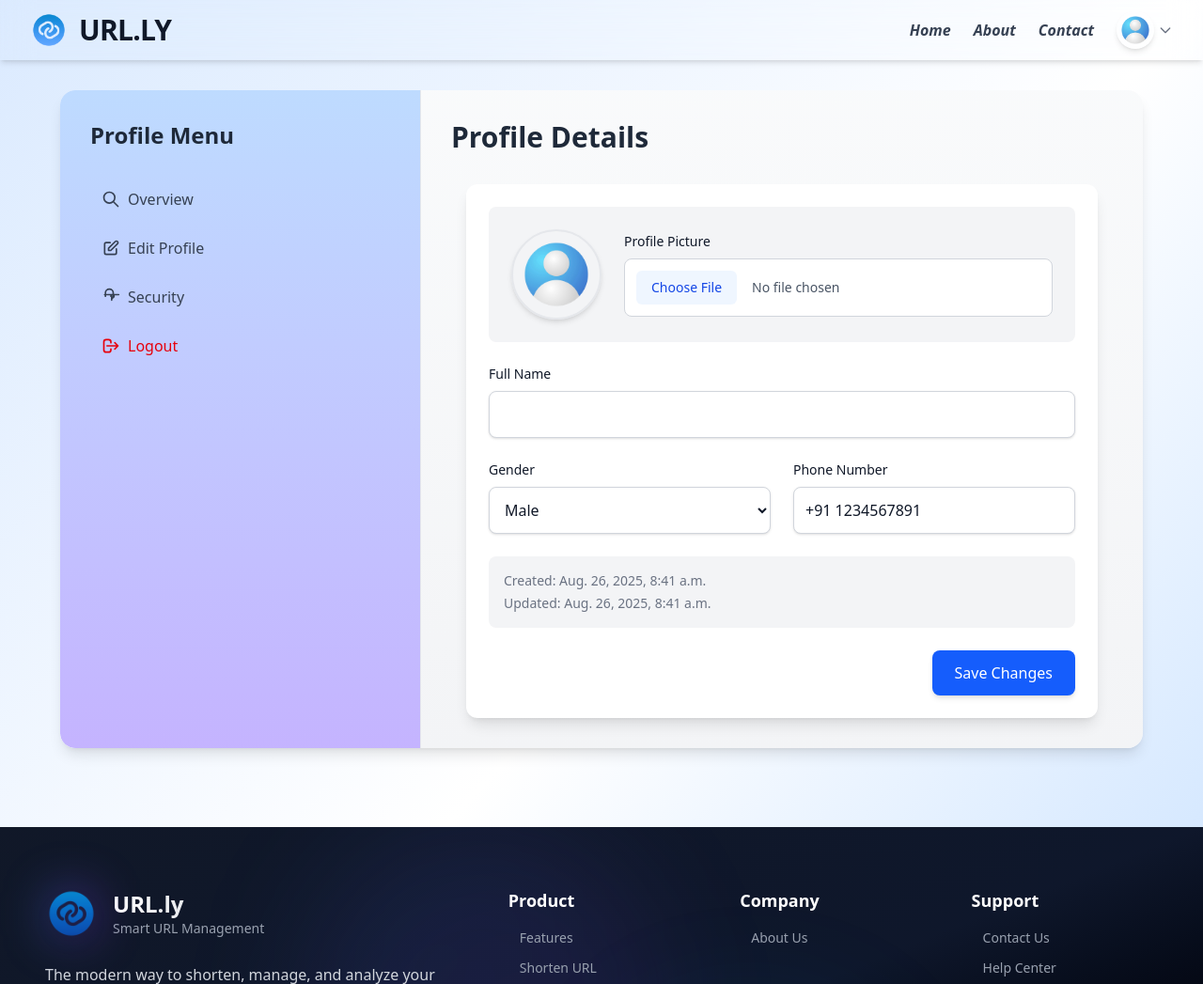
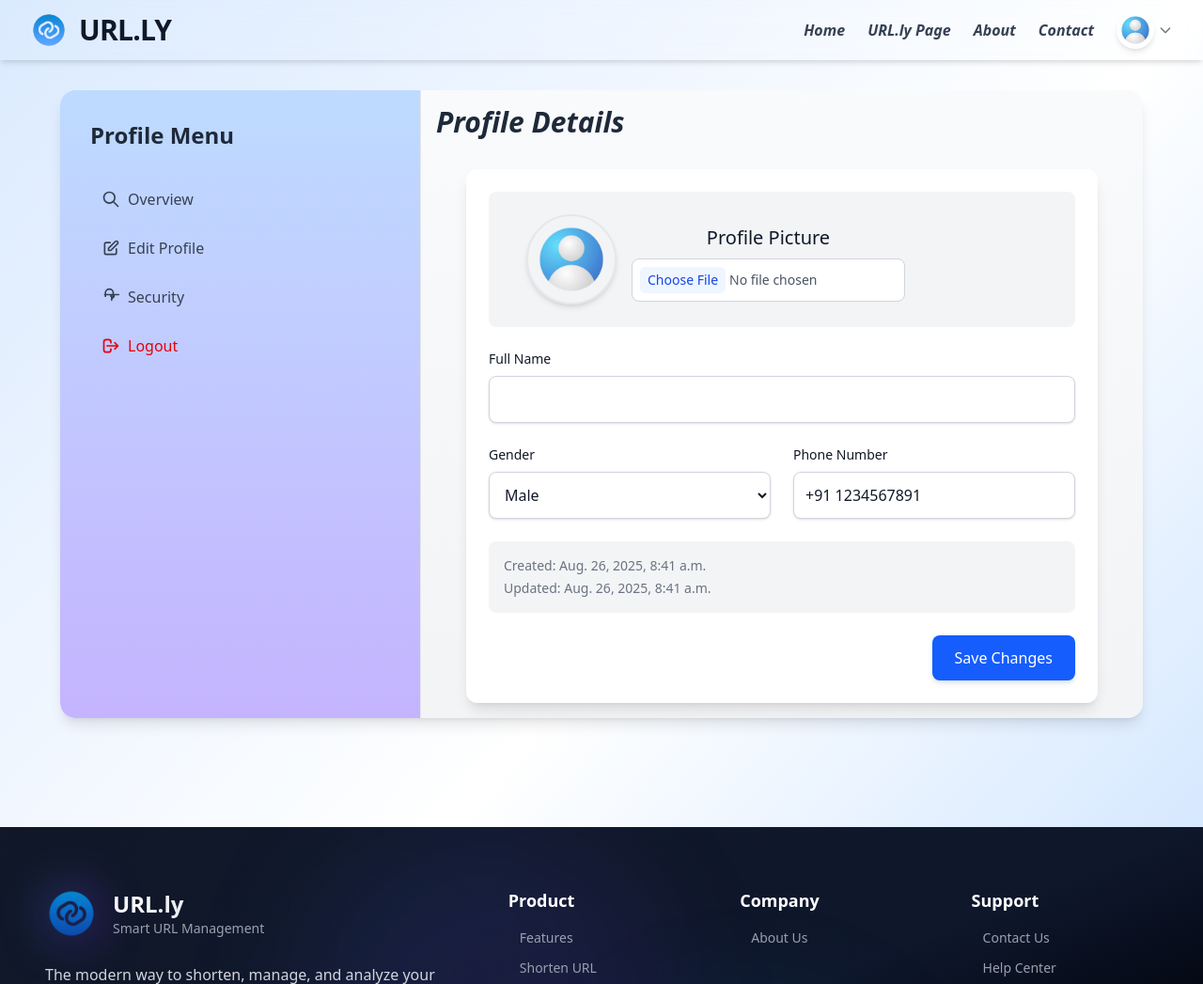
Before and after one commit to Prabhatsingh001/URL.ly, a Django app: page /a/profile-edit/a1df0a0e-4312-4b96-b4f5-88b14f4f6dd9/ in a window 1280 px wide. Shown: the top 1047 px of the page at 94% size. Run offline with Django 5.2, Linux system fonts and the light colour scheme; the visitor is signed in with stand-in values (Sample User, id 1); style sheets or scripts are compiled from the project's sources; some libraries are stand-ins or nearby versions.

Commit message:
ui improvements

```diff
--- a/UrlShortner/Auth/templates/forgot_password.html
+++ b/UrlShortner/Auth/templates/forgot_password.html
@@ -5,7 +5,7 @@
 
 {% block content %}
 <div class="bg-gradient-to-br from-blue-100 via-white to-blue-200 dark:from-gray-900 dark:via-gray-800 dark:to-gray-900"></div>
-    <div class="flex flex-col items-center justify-center px-6 py-8 mx-auto md:h-screen lg:py-0">
+    <div class="flex flex-col items-center justify-center px-8 py-6 mx-auto md:mt-0 h-screen lg:py-0">
         {% if user.is_authenticated %}
         <a href="{% url "u:home" %}" class="flex items-center mb-6 text-2xl font-semibold text-gray-900 dark:text-white">
             <img class="w-8 h-8 mr-2" src="{% static "logo.png" %}" alt="logo">URL.LY
@@ -17,12 +17,12 @@
         {% endif %}
         <div class="w-full bg-white rounded-lg shadow dark:border md:mt-0 sm:max-w-md xl:p-0 dark:bg-gray-800 dark:border-gray-700">
             <div class="p-6 space-y-4 md:space-y-6 sm:p-8">
-                <form class="space-y-4 md:space-y-6" method="post">
+                <form class="space-y-2 md:space-y-6" method="post">
                     {% csrf_token %}
                     <h1 class="text-center font-medium text-white">Please enter your reqistered email to reset passowrd</h1>
                     <div>
                         <label for="email" class="block mb-2 text-sm font-medium text-gray-900 dark:text-white">Email</label>
-                        <input type="email" name="email" id="email" class="bg-gray-50 border border-gray-300 text-gray-900 rounded-lg focus:ring-primary-600 focus:border-primary-600 block w-full p-2.5 dark:bg-gray-700 dark:border-gray-600 dark:placeholder-gray-400 dark:text-white dark:focus:ring-blue-500 dark:focus:border-blue-500" placeholder="Your Email" required="">
+                        <input type="email" name="email" id="email" class="bg-gray-50 border border-gray-300 text-gray-900 rounded-lg focus:ring-primary-600 focus:border-primary-600 block w-full p-2.5 dark:bg-gray-700 dark:border-gray-600 dark:placeholder-gray-400 dark:text-white dark:focus:ring-blue-500 dark:focus:border-blue-500" placeholder="example@gmail.com" required="">
                     </div>
                     <button type="submit" class="btn btn-primary bg-blue-500 text-white px-4 py-2 rounded-md transition hover:-translate-y-1 ease-in-out duration-300 hover:bg-blue-600 cursor-pointer">Reset Password</button>
                 </form>
--- a/UrlShortner/Auth/templates/profile.html
+++ b/UrlShortner/Auth/templates/profile.html
@@ -4,7 +4,7 @@
 {% block profile_content %}
   <div class="max-w-2xl mx-auto p-6 bg-white rounded-xl shadow-lg space-y-6">
     <div class="flex flex-wrap mt-2 md:mt-0 items-center space-x-6 bg-gray-100 p-6 rounded-lg transition-all duration-300 hover:shadow-md">
-      <div class="relative group">
+      <div class="relative group mx-auto sm:mx-0 sm:p-4">
         {% if profile.profile_image %}
           <img src="{{ profile.profile_image.url }}" alt="Profile Avatar"
                class="w-24 h-24 rounded-full object-cover border-2 border-gray-200 shadow-md group-hover:scale-110 transition-transform duration-300">
@@ -13,7 +13,7 @@
                class="w-24 h-24 rounded-full object-cover border-2 border-gray-200 shadow-md group-hover:scale-110 transition-transform duration-300">
         {% endif %}
       </div>
-      <div>
+      <div class="mx-auto mt-2 sm:mx-0 sm:mt-0">
         <h2 class="text-sm md:text-xl lg:text-2xl font-semibold text-gray-900 italic">{{ user_obj.email }}</h2>
         <p class="text-gray-500 text-sm italic">@{{ user_obj.username }}</p>
       </div>
--- a/UrlShortner/Auth/templates/profile_layout.html
+++ b/UrlShortner/Auth/templates/profile_layout.html
@@ -64,11 +64,11 @@
     </div>
 
     <!-- Main Content: Profile Details -->
-    <div class="w-full md:w-2/3 p-8 bg-gradient-to-b from-gray-50 to-gray-100">
-      <h2 class="text-3xl font-bold text-gray-800 mb-8">Profile Details</h2>
+    <div class="w-full md:w-2/3 p-4 bg-gradient-to-b from-gray-50 to-gray-100">
+      <h2 class="text-3xl font-bold text-gray-800 mb-8 italic">Profile Details</h2>
 
       {% block profile_content %}
-        profile content goes here
+        <!--profile content goes here-->
       {% endblock %}
 
   </div>
--- a/UrlShortner/Auth/templates/profile_setting.html
+++ b/UrlShortner/Auth/templates/profile_setting.html
@@ -5,8 +5,8 @@
   <form class="space-y-6 max-w-2xl mx-auto p-6 bg-white rounded-xl shadow-lg" method="POST" enctype="multipart/form-data">
     {% csrf_token %}
 
-    <div class="flex flex-wrap mt-2 md:mt-0 items-center space-x-6 mb-6 bg-gray-100 p-6 rounded-lg transition-all duration-300 hover:shadow-md">
-      <div class="relative group">
+    <div class="flex flex-wrap mt-2 md:mt-0 items-center space-x-4 mb-6 bg-gray-100 p-6 rounded-lg transition-all duration-300 hover:shadow-md">
+      <div class="relative group mx-auto sm:mx-0 sm:px-4">
         {% if profile.profile_image %}
           <img src="{{ profile.profile_image.url }}" alt="Profile Avatar"
                class="w-24 h-24 rounded-full object-cover border-2 border-gray-200 shadow-md group-hover:scale-110 transition-transform duration-300">
@@ -18,10 +18,10 @@
           <span class="text-xs font-medium text-white bg-black bg-opacity-50 px-2 py-1 rounded">Change</span>
         </div>
       </div>
-      <div class="flex-1">
-        <label for="profile_image" class="block text-sm font-medium text-gray-900 mb-2">Profile Picture</label>
-        <input type="file" id="profile_image" name="profile_image"
-               class="block w-full text-sm text-gray-600 bg-white border border-gray-300 rounded-lg cursor-pointer p-3 file:mr-4 file:py-2 file:px-4 file:rounded-md file:border-0 file:bg-blue-50 file:text-blue-700 hover:file:bg-blue-100 transition-colors duration-200 focus:ring-2 focus:ring-blue-500 focus:border-blue-500">
+      <div>
+        <label for="profile_image" class="block text-sm md:text-xl font-medium text-gray-900 my-2 text-center">Profile Picture</label>
+        <input type="file" id="profile_image" name="profile_image" accept="image/*"
+               class="block w-full text-sm text-gray-600 bg-white border border-gray-300 rounded-lg cursor-pointer p-2 file:py-1 file:px-2 file:rounded-md file:border-0 file:bg-blue-50 file:text-blue-700 hover:file:bg-blue-100 transition-colors duration-200 focus:ring-2 focus:ring-blue-500 focus:border-blue-500">
       </div>
     </div>
 
--- a/UrlShortner/Auth/templates/reset_password.html
+++ b/UrlShortner/Auth/templates/reset_password.html
@@ -4,7 +4,7 @@
 {% block title %}Reset Password | URL.ly{% endblock %}
 
 {% block content %}
-    <div class="flex flex-col items-center justify-center px-6 py-8 mx-auto md:h-screen lg:py-0">
+    <div class="flex flex-col items-center justify-center px-6 py-2 mx-auto h-screen lg:py-0">
         <a href="#" class="flex items-center mb-6 text-2xl font-semibold text-gray-900 dark:text-white">
             <img class="w-8 h-8 mr-2" src="{% static "logo.png" %}" alt="logo">URL.LY
         </a>
@@ -36,7 +36,6 @@
             </form>
         </div>
     </div>
-    </div>
 {% endblock %}
 
 {% block scripts %}
--- a/UrlShortner/Auth/views.py
+++ b/UrlShortner/Auth/views.py
@@ -128,7 +128,7 @@ def signup(request):
             email=email,
             password=password,
         )
-        user.set_password(password)  # Hash the password
+        user.set_password(password)
         user.is_active = False
         user.save()
         send_verification_mail(user)
@@ -199,10 +199,11 @@ def logout(request):
 
 def login(request):
     if request.user.is_authenticated:
-        return redirect("url:home")
+        return redirect("u:home")
     elif request.method == "POST":
         email = request.POST.get("email")
         password = request.POST.get("password")
+        next_url = request.POST.get("next") or request.GET.get("next")
 
         if not email or not password:
             messages.error(request, "Email and password are required.")
@@ -221,13 +222,17 @@ def login(request):
         user = authenticate(request, username=email, password=password)
         if user:
             auth_login(request, user)
-            messages.success(request, "Login successful.")
-            return redirect("u:home")
+            messages.success(request, "Logged in successfully.")
+            if next_url and next_url != "/":
+                return redirect(next_url)
+            else:
+                return redirect("u:home")
         else:
             messages.error(request, "Invalid credentials.")
             return redirect("a:login")
-
-    return render(request, "login.html")
+    next_url = request.GET.get("next", "")
+    context = {"next": next_url}
+    return render(request, "login.html", context)
 
 
 @login_required()
--- a/UrlShortner/Biolink/templates/public_page.html
+++ b/UrlShortner/Biolink/templates/public_page.html
@@ -39,8 +39,8 @@
               <!-- Animated border -->
               <div class="absolute -inset-1 bg-gradient-to-r from-purple-600 via-pink-600 to-blue-600 rounded-full opacity-75 blur-sm animate-spin" style="animation-duration: 3s;"></div>
 
-              {% if user.biolinkprofile.profile_image %}
-                <img src="{{ user.biolinkprofile.profile_image.url }}"
+              {% if owner.biolinkprofile.profile_image %}
+                <img src="{{ owner.biolinkprofile.profile_image.url }}"
                   alt="{{ owner.username }}"
                   class="relative w-full h-full rounded-full shadow-2xl object-cover border-2 border-white/20 bg-white">
               {% else %}
--- a/UrlShortner/UrlShortner/settings.py
+++ b/UrlShortner/UrlShortner/settings.py
@@ -19,7 +19,7 @@ EMAIL_HOST_PASSWORD = config("EMAIL_HOST_PASSWORD")
 SALT = config("SALT", cast=str)
 SESSION_COOKIE_AGE = 60 * 60 * 24 * 7
 SESSION_EXPIRE_AT_BROWSER_CLOSE = False
-LOGIN_URL = "a:login"
+LOGIN_URL = "/a/login/"
 LOGIN_REDIRECT_URL = "/u/"
 LOGOUT_REDIRECT_URL = "/"
 
--- a/UrlShortner/templates/navbar.html
+++ b/UrlShortner/templates/navbar.html
@@ -35,6 +35,7 @@
       <div id="mobile-menu" class="hidden italic absolute right-0 top-full mt-4 w-56 bg-white dark:bg-gray-800/90 backdrop-blur-md rounded-lg shadow-xl ring-1 ring-gray-200 dark:ring-gray-700 z-50 space-y-3 p-4 text-sm">
         {% if user.is_authenticated %}
           <a href="{% url 'u:home' %}" class="block text-gray-700 dark:text-white hover:text-blue-600 transition">Home</a>
+          <a href="{% url "biolinkpage" user.id %}" class="block hover:text-blue-600 transition text-gray-700 dark:text-white">URL.ly Page</a>
           <a href="{% url 'a:about' %}" class="block text-gray-700 dark:text-white hover:text-blue-600 transition">About</a>
           <a href="{% url 'a:contact' %}" class="block text-gray-700 dark:text-white hover:text-blue-600 transition">Contact</a>
           <a href="{% url "a:profile"  user.id %}" class="block text-gray-700 dark:text-white hover:text-blue-600 transition">Profile</a>
@@ -45,6 +46,7 @@
           <a href="{% url 'a:logout' %}" class="block text-center mt-2 px-4 py-2 rounded-lg bg-gradient-to-r from-blue-500 to-indigo-600 text-white font-semibold hover:scale-105 transition">Logout</a>
         {% else %}
           <a href="{% url 'index' %}" class="block text-gray-700 dark:text-white hover:text-blue-600 font-semibold transition">Home</a>
+          <a href="{% url 'my_biolink_page' %}" class="block text-gray-700 dark:text-white hover:text-blue-600 font-semibold transition">Url.ly Page</a>
           <a href="{% url 'a:about' %}" class="block text-gray-700 dark:text-white hover:text-blue-600 font-semibold  transition">About</a>
           <a href="{% url 'a:contact' %}" class="block text-gray-700 dark:text-white hover:text-blue-600 font-semibold transition">Contact</a>
           <a href="{% url "a:login" %}"
@@ -59,8 +61,10 @@
     <div class="hidden lg:flex items-center gap-6 text-gray-700 dark:text-gray-200 font-light italic">
       {% if user.is_authenticated %}
       <a href="{% url 'u:home' %}" class="block text-gray-700 dark:text-white font-semibold hover:text-blue-600 transition">Home</a>
+      <a href="{% url 'biolinkpage' user.id %}" class="block text-gray-700 dark:text-white font-semibold hover:text-blue-600 transition">URL.ly Page</a>
       {% else %}
       <a href="{% url 'index' %}" class="block text-gray-700 dark:text-white font-semibold hover:text-blue-600 transition">Home</a>
+      <a href="{% url 'my_biolink_page' %}" class="block text-gray-700 dark:text-white font-semibold hover:text-blue-600 transition">URL.ly Page</a>
       {% endif %}
       <a href="{% url 'a:about' %}" class="hover:text-blue-600 font-semibold transition">About</a>
       <a href="{% url 'a:contact' %}" class="hover:text-blue-600 font-semibold transition">Contact</a>
```
Also changed, not shown: UrlShortner/Auth/templates/login.html (+7 -2 lines), UrlShortner/Auth/templates/profile_update_password.html (+6 -4 lines), UrlShortner/Biolink/views.py (+10 -1 lines), UrlShortner/theme/static/css/dist/styles.css. Lines whose indentation alone changed are shown as unchanged.
